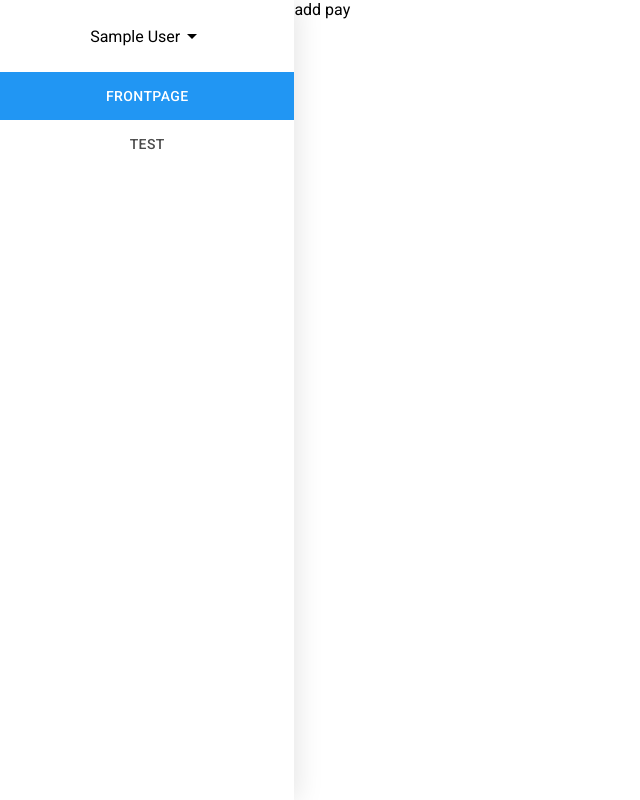
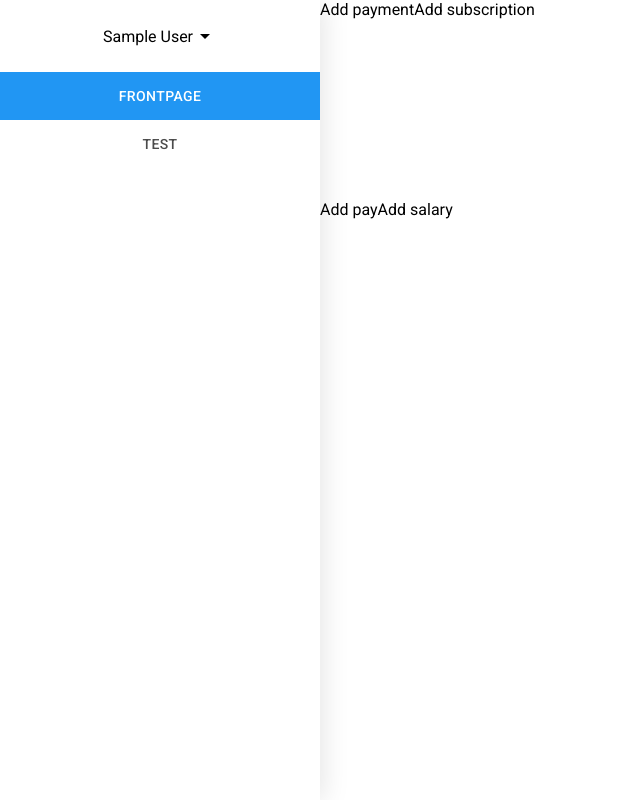
Before and after one commit to HannesDahlvik/budget-planner, a React (Create React App) app in the folder frontend/: page /dashboard/frontpage in a window 1280 px wide. Shown: the whole page, without its empty margins (0-640 px from the left). Built offline with nearby package versions, Linux system fonts and the light colour scheme; no server answers; sample sign-in values are in the browser's storage.

Commit message:
finished profile dropdown

```diff
--- a/frontend/src/pages/Dashboard.jsx
+++ b/frontend/src/pages/Dashboard.jsx
@@ -9,7 +9,6 @@ import Tabs from '@material-ui/core/Tabs';
 import Tab from '@material-ui/core/Tab';
 import Loader from '../components/Loader'
 import Frontpage from './dasboard_pages/Frontpage';
-import ArrowDropDownIcon from '@material-ui/icons/ArrowDropDown';
 import ClickAwayListener from '@material-ui/core/ClickAwayListener';
 import MenuItem from '@material-ui/core/MenuItem';
 import MenuList from '@material-ui/core/MenuList';
@@ -17,17 +16,21 @@ import Paper from '@material-ui/core/Paper';
 import Popper from '@material-ui/core/Popper';
 import Firebase from '../auth';
 
+// Icons
+import ArrowDropDownIcon from '@material-ui/icons/ArrowDropDown';
+import ExitToAppIcon from '@material-ui/icons/ExitToApp';
+import SettingsIcon from '@material-ui/icons/Settings';
+import HomeIcon from '@material-ui/icons/Home';
+
 const styles = (theme) => ({
     root: {
         display: 'flex'
     },
     dashboard: {
         'font-family': 'Roboto',
-        display: 'flex',
-        'flex-direction': 'row',
     },
     sidebar: {
-        width: '23vw',
+        // width: '25vw',
         height: '100vh',
         'box-shadow': '5px 2px 25px -1px rgba(0,0,0,0.1)',
     },
@@ -65,6 +68,13 @@ const styles = (theme) => ({
     none: {
         display: 'none'
     },
+    menuItem: {
+        display: 'flex',
+        'justify-content': 'space-between',
+    },
+    nameDropdownList: {
+        width: '200px',
+    }
 })
 
 export class Dashboard extends React.Component {
@@ -103,9 +113,9 @@ export class Dashboard extends React.Component {
 
         if (user) {
             return (
-                <div className={classes.dashboard}>
+                <Grid container className={classes.dashboard} direction="row">
                     <BrowserRouter>
-                        <div className={classes.sidebar}>
+                        <Grid item xs={3} className={classes.sidebar}>
                             <div className={classes.namedisplay}>
                                 <div
                                     className={classes.namedropdown}
@@ -117,8 +127,10 @@ export class Dashboard extends React.Component {
                                 <Popper open={Boolean(anchorEl)} anchororigin={{ vertical: 'bottom' }} anchorEl={anchorEl}>
                                     <Paper>
                                         <ClickAwayListener onClickAway={this.handleClickAway}>
-                                            <MenuList id="menu-list-grow">
-                                                <MenuItem onClick={this.logout}>Log out</MenuItem>
+                                            <MenuList id="menu-list-grow" className={classes.nameDropdownList}>
+                                                <MenuItem className={classes.menuItem} onClick={this.logout}>Go to home <HomeIcon /></MenuItem>
+                                                <MenuItem className={classes.menuItem} onClick={this.logout}>Profile settings <SettingsIcon /></MenuItem>
+                                                <MenuItem className={classes.menuItem} onClick={this.logout}>Log out<ExitToAppIcon /></MenuItem>
                                             </MenuList>
                                         </ClickAwayListener>
                                     </Paper>
@@ -132,15 +144,15 @@ export class Dashboard extends React.Component {
                                 <Tab className={classes.tab} classes={{ selected: classes.selected }} label="Frontpage" component={Link} to="/dashboard/frontpage" />
                                 <Tab label="test" className={classes.tab} classes={{ selected: classes.selected }} component={Link} to="/dashboard/test" />
                             </Tabs>
-                        </div>
-                        <div className={classes.content}>
+                        </Grid>
+                        <Grid item xs={9} className={classes.content}>
                             <Switch>
                                 <Route path="/dashboard/frontpage" component={Frontpage} />
                                 <Route path="/dashboard/test" component={test} />
                             </Switch>
-                        </div>
+                        </Grid>
                     </BrowserRouter>
-                </div>
+                </Grid>
             )
         } else {
             return (<Loader />)
--- a/frontend/src/pages/dasboard_pages/Frontpage.jsx
+++ b/frontend/src/pages/dasboard_pages/Frontpage.jsx
@@ -1,9 +1,15 @@
 import React, { Component } from 'react';
 import { withStyles } from '@material-ui/core/styles'
+import { Grid } from '@material-ui/core';
 
 const styles = (theme) => ({
-    container: {
-        display: 'flex',
+
+    addPayDisplay: {
+        width: '50%',
+        height: '50%',
+    },
+    payDisplayItem: {
+        // margin: '5px',
     }
 })
 
@@ -11,11 +17,16 @@ class Frontpage extends Component {
     render() {
         const { classes } = this.props
         return (
-            <div className={classes.container}>
-                <div>
-                    add pay
-                </div>
-            </div>
+            <Grid container justify-content="space-evenly" className={classes.addPayDisplay}>
+                <Grid container align-items="center" justify-content="space-evenly" direction="row">
+                    <Grid className="payDisplayItem" item>Add payment</Grid>
+                    <Grid className="payDisplayItem" item>Add subscription</Grid>
+                </Grid>
+                <Grid container justify-content="space-evenly" direction="row">
+                    <Grid align-items="center" className="payDisplayItem" item>Add pay</Grid>
+                    <Grid className="payDisplayItem" item>Add salary</Grid>
+                </Grid>
+            </Grid>
         );
     }
 }
```
